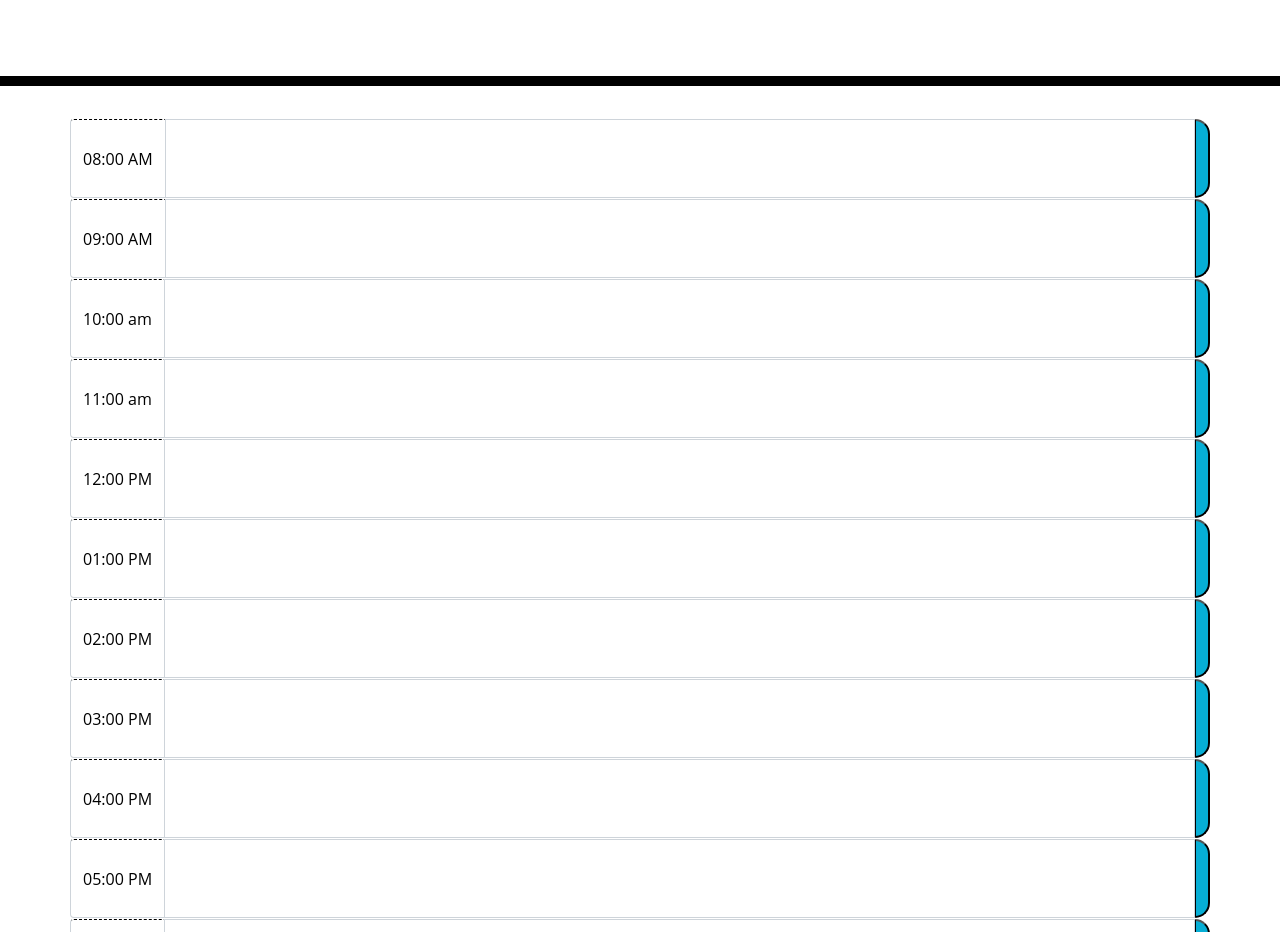
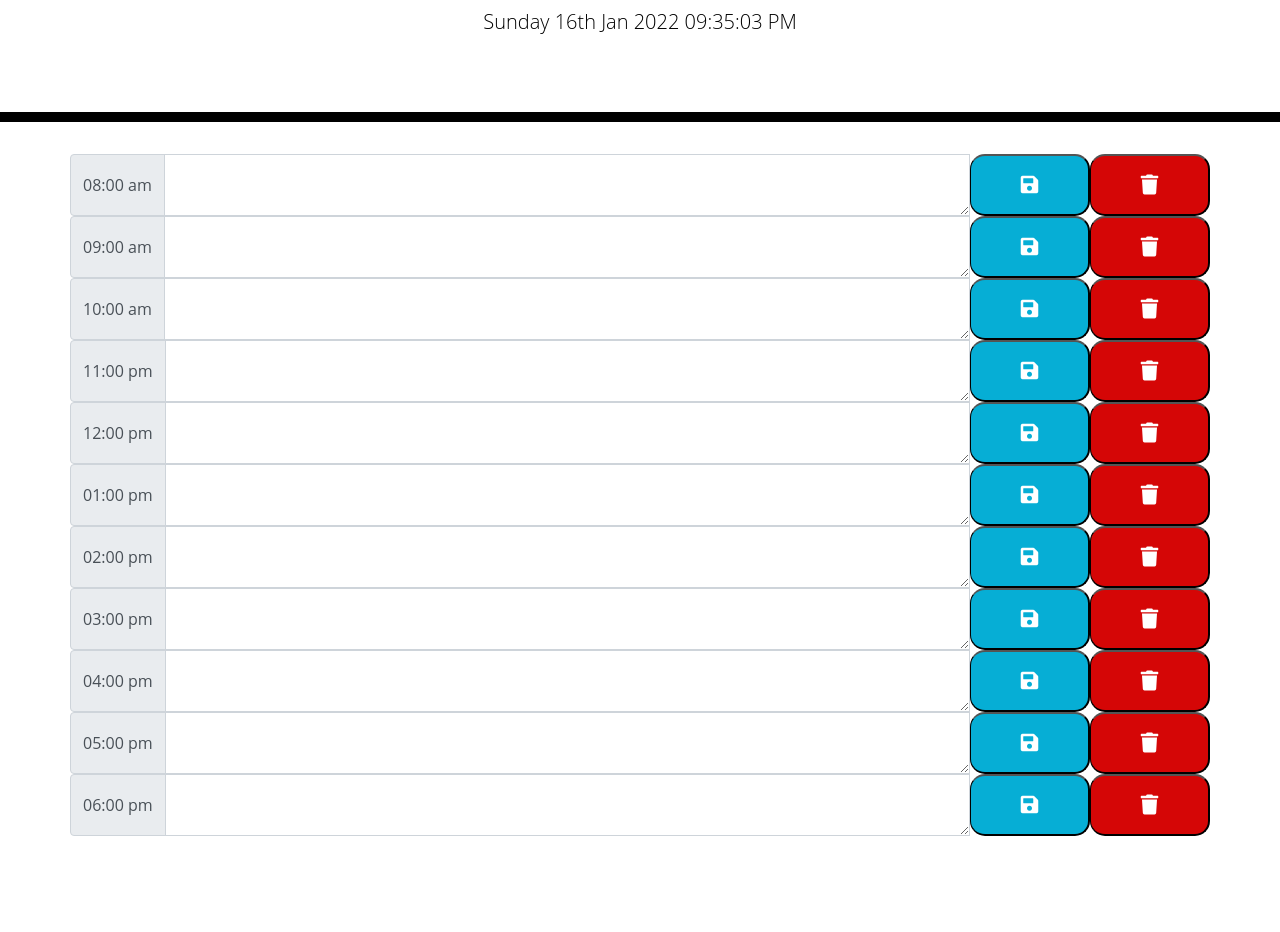
Before and after one commit to edavis56/Homework-Five, a plain HTML site: page index.html in a window 1280 px wide. Shown: the part 182-1114 px from the top of the page. After the commit the page ends 1018 px from the top, so only its background shows below. Drawn offline with nearby package versions, Linux system fonts and the light colour scheme.

Commit message:
Update to HW files

```diff
--- a/assets/style.css
+++ /dev/null
@@ -1,71 +0,0 @@
-body {
-  font-family: 'Open Sans', sans-serif;
-  font-size: 16px;
-  line-height: 1;
-}
-
-textarea {
-  background: transparent;
-  border: none;
-  resize: none;
-  color: #000000;
-  border-left: 1px solid black;
-  padding: 10px;
-}
-
-.jumbotron {
-  text-align: center;
-  background-color: transparent;
-  color: black;
-  border-radius: 0;
-  border-bottom: 10px solid black;
-}
-
-.description {
-  white-space: pre-wrap;
-}
-
-.time-block {
-  text-align: center;
-  border-radius: 15px;
-}
-
-.row {
-  white-space: pre-wrap;
-  height: 80px;
-  border-top: 1px solid white;
-}
-
-.hour {
-  background-color: #ffffff;
-  color: #000000;
-  border-top: 1px dashed #000000;
-}
-
-.past {
-  background-color: #d3d3d3;
-  color: white;
-}
-
-.present {
-  background-color: #ff6961;
-  color: white;
-}
-
-.future {
-  background-color: #77dd77;
-  color: white;
-}
-
-.saveBtn {
-  border-left: 1px solid black;
-  border-top-right-radius: 15px;
-  border-bottom-right-radius: 15px;
-  background-color: #06aed5;
-  color: white;
-}
-
-.saveBtn i:hover {
-  font-size: 20px;
-  transition: all 0.3s ease-in-out;
-}
--- a/index.html
+++ b/index.html
@@ -4,14 +4,17 @@
     <meta charset="UTF-8" />
     <meta name="viewport" content="width=device-width, initial-scale=1.0" />
     <meta http-equiv="X-UA-Compatible" content="ie=edge" />
-    <!--Link to bootstrap-->
+    <!--Here is where I am pulling iln bootstrap & font awesome-->
     <link
       rel="stylesheet"
       href="https://stackpath.bootstrapcdn.com/bootstrap/4.3.1/css/bootstrap.min.css"
     />
+    <link
+      rel="stylesheet"
+      href="https://use.fontawesome.com/releases/v5.8.1/css/all.css"
+    />
+    <link rel="stylesheet" href="style.css" />
 
-    <!--Link to local CSS file-->
-    <link rel="stylesheet" href="assets/style.css" />
     <title>Work Day Scheduler</title>
   </head>
 
@@ -20,27 +23,29 @@
       <h1 class="display-3">Work Day Scheduler</h1>
       <p class="lead">A simple calendar app for scheduling your work day</p>
       <p id="currentDay" class="lead"></p>
+
     </header>
     <div class="container">
-      <!-- Timeblocks go here
-      These timeblocks are created using-->
+      <!-- These are the different time sections for the day -->
       <div class="row">
         <div class="input-group">
           <div class="input-group-prepend">
-            <span class="input-group-text hour">08:00 AM </span>
+            <span class="input-group-text hour">08:00 am </span>
           </div>
-          <textarea class="form-control" aria-label="With textarea" id="8AM"></textarea>
-          <button type="button" class="saveBtn"></button>
+          <textarea class="form-control" aria-label="With textarea" id="8am"></textarea>
+          <button type="button" class="saveBtn"><i class="fas fa-save"></i></button>
+          <button type="button" class="deleBtn"><i class="fas fa-trash"></i></button>
         </div>
       </div>
 
       <div class="row">
         <div class="input-group">
           <div class="input-group-prepend">
-            <span class="input-group-text hour">09:00 AM </span>
+            <span class="input-group-text hour">09:00 am </span>
           </div>
-          <textarea class="form-control" aria-label="With textarea" id="9AM"></textarea>
-          <button type="button" class="saveBtn"></button>
+          <textarea class="form-control" aria-label="With textarea" id="10am"></textarea>
+          <button type="button" class="saveBtn"><i class="fas fa-save"></i></button>
+          <button type="button" class="deleBtn"><i class="fas fa-trash"></i></button>
         </div>
       </div>
 
@@ -49,94 +54,105 @@
           <div class="input-group-prepend">
             <span class="input-group-text hour">10:00 am </span>
           </div>
-          <textarea class="form-control" aria-label="With textarea" id="10AM"></textarea>
-          <button type="button" class="saveBtn"></button>
+          <textarea class="form-control" aria-label="With textarea" id="11am"></textarea>
+          <button type="button" class="saveBtn"><i class="fas fa-save"></i></button>
+          <button type="button" class="deleBtn"><i class="fas fa-trash"></i></button>
         </div>
       </div>
 
       <div class="row">
         <div class="input-group">
           <div class="input-group-prepend">
-            <span class="input-group-text hour">11:00 am </span>
+            <span class="input-group-text hour">11:00 pm </span>
           </div>
-          <textarea class="form-control" aria-label="With textarea" id="11AM"></textarea>
-          <button type="button" class="saveBtn"></button>
+          <textarea class="form-control" aria-label="With textarea" id="11am"></textarea>
+          <button type="button" class="saveBtn"><i class="fas fa-save"></i></button>
+          <button type="button" class="deleBtn"><i class="fas fa-trash"></i></button>
         </div>
       </div>
 
       <div class="row">
         <div class="input-group">
           <div class="input-group-prepend">
-            <span class="input-group-text hour">12:00 PM </span>
+            <span class="input-group-text hour">12:00 pm </span>
           </div>
-          <textarea class="form-control" aria-label="With textarea" id="12PM"></textarea>
-          <button type="button" class="saveBtn"></button>
+          <textarea class="form-control" aria-label="With textarea" id="13pm"></textarea>
+          <button type="button" class="saveBtn"><i class="fas fa-save"></i></button>
+          <button type="button" class="deleBtn"><i class="fas fa-trash"></i></button>
         </div>
       </div>
 
       <div class="row">
         <div class="input-group">
           <div class="input-group-prepend">
-            <span class="input-group-text hour">01:00 PM </span>
+            <span class="input-group-text hour">01:00 pm </span>
           </div>
-          <textarea class="form-control" aria-label="With textarea" id="1PM"></textarea>
-          <button type="button" class="saveBtn"></button>
+          <textarea class="form-control" aria-label="With textarea" id="14pm"></textarea>
+          <button type="button" class="saveBtn"><i class="fas fa-save"></i></button>
+          <button type="button" class="deleBtn"><i class="fas fa-trash"></i></button>
         </div>
       </div>
 
       <div class="row">
         <div class="input-group">
           <div class="input-group-prepend">
-            <span class="input-group-text hour">02:00 PM </span>
+            <span class="input-group-text hour">02:00 pm </span>
           </div>
-          <textarea class="form-control" aria-label="With textarea" id="2PM"></textarea>
-          <button type="button" class="saveBtn"></button>
+          <textarea class="form-control" aria-label="With textarea" id="15pm"></textarea>
+          <button type="button" class="saveBtn"><i class="fas fa-save"></i></button>
+          <button type="button" class="deleBtn"><i class="fas fa-trash"></i></button>
         </div>
       </div>
 
       <div class="row">
         <div class="input-group">
           <div class="input-group-prepend">
-            <span class="input-group-text hour">03:00 PM </span>
+            <span class="input-group-text hour">03:00 pm </span>
           </div>
-          <textarea class="form-control" aria-label="With textarea" id="3PM"></textarea>
-          <button type="button" class="saveBtn"></button>
+          <textarea class="form-control" aria-label="With textarea" id="16pm"></textarea>
+          <button type="button" class="saveBtn"><i class="fas fa-save"></i></button>
+          <button type="button" class="deleBtn"><i class="fas fa-trash"></i></button>
         </div>
       </div>
 
       <div class="row">
         <div class="input-group">
           <div class="input-group-prepend">
-            <span class="input-group-text hour">04:00 PM </span>
+            <span class="input-group-text hour">04:00 pm </span>
           </div>
-          <textarea class="form-control" aria-label="With textarea" id="4PM"></textarea>
-          <button type="button" class="saveBtn"></button>
+          <textarea class="form-control" aria-label="With textarea" id="17pm"></textarea>
+          <button type="button" class="saveBtn"><i class="fas fa-save"></i></button>
+          <button type="button" class="deleBtn"><i class="fas fa-trash"></i></button>
         </div>
       </div>
 
       <div class="row">
         <div class="input-group">
           <div class="input-group-prepend">
-            <span class="input-group-text hour">05:00 PM </span>
+            <span class="input-group-text hour">05:00 pm </span>
           </div>
-          <textarea class="form-control" aria-label="With textarea" id="5PM"></textarea>
-          <button type="button" class="saveBtn"></button>
+          <textarea class="form-control" aria-label="With textarea" id="18pm"></textarea>
+          <button type="button" class="saveBtn"><i class="fas fa-save"></i></button>
+          <button type="button" class="deleBtn"><i class="fas fa-trash"></i></button>
         </div>
       </div>
 
       <div class="row">
         <div class="input-group">
           <div class="input-group-prepend">
-            <span class="input-group-text hour">06:00 PM </span>
+            <span class="input-group-text hour">06:00 pm </span>
           </div>
-          <textarea class="form-control" aria-label="With textarea" id="6PM"></textarea>
-          <button type="button" class="saveBtn"></button>
+          <textarea class="form-control" aria-label="With textarea" id="19pm"></textarea>
+          <button type="button" class="saveBtn"><i class="fas fa-save"></i></button>
+          <button type="button" class="deleBtn"><i class="fas fa-trash"></i></button>
         </div>
       </div>
+
     </div>
 
+    <!--These are my sources for jquery & moment.js-->
     <script src="https://code.jquery.com/jquery-3.4.1.min.js"></script>
-    <script src="https://cdnjs.cloudflare.com/ajax/libs/jquery/3.2.1/jquery.min.js"></script>
-    <script src="https://cdnjs.cloudflare.com/ajax/libs/moment.js/2.24.0/moment.min.js"></script>
+    <script src="https://cdnjs.cloudflare.com/ajax/libs/moment.js/2.27.0/moment.min.js"></script>
+    <script src="script.js"></script>
   </body>
 </html>
--- /dev/null
+++ b/script.js
@@ -0,0 +1,83 @@
+// This is where moment.js source is being used to setup a variable for the date and time
+var currentDate = moment().format('dddd') + " " + moment().format("Do MMM YYYY");
+
+//This setup an interval to repeat a function every second to update the variable created above
+var timeInterval = setInterval(function() {
+  var now = moment();
+  //This is updating the html id with the current
+  $('#currentDay').html(currentDate + " " + now.format('hh:mm:ss A'));
+}, 1000);
+
+
+// These variables will be used late to update the html
+var eightAm = $('#8am');
+var nineAm = $("#9am");
+var tenAm = $("#10am");
+var elevenAm = $("#11am");
+var twelvePm = $("#12pm");
+var onePm = $("#1pm");
+var twoPm = $("#2pm");
+var threePm = $("#3pm");
+var fourPm = $("#4pm");
+var fivePm = $("#5pm");
+var sixPm = $("#6pm");
+
+function initPage() {
+
+  var init8 = JSON.parse(localStorage.getItem("08:00 am"));
+  eightAm.val(init8);
+
+  var init9 = JSON.parse(localStorage.getItem("09:00 am"))
+  nineAm.val(init9);
+
+  var init10 = JSON.parse(localStorage.getItem("10:00 am"))
+  elevenAm.val(init10);
+
+  var init11 = JSON.parse(localStorage.getItem("11:00 pm"))
+  twelvePm.val(init11);
+
+  var init12 = JSON.parse(localStorage.getItem("12:00 pm"))
+  onePm.val(init12);
+
+  var init1 = JSON.parse(localStorage.getItem("01:00 pm"))
+  twoPm.val(init1);
+
+  var init2 = JSON.parse(localStorage.getItem("02:00 pm"))
+  threePm.val(init2);
+
+  var init3 = JSON.parse(localStorage.getItem("03:00 pm"))
+  fourPm.val(init3);
+
+  var init4 = JSON.parse(localStorage.getItem("04:00 pm"))
+  fivePm.val(init4);
+
+  var init5 = JSON.parse(localStorage.getItem("05:00 pm"))
+  sixPm.val(init5);
+
+  var init7 = JSON.parse(localStorage.getItem("06:00 pm"))
+  sixPm.val(init7);
+}
+
+
+
+$(document).ready(function(){
+  initPage()
+
+  // This sets up the save function, place the input to the local storage to be recalled later
+  $(".saveBtn").on("click", function(){
+    userInput = $(this).siblings(".form-control").val().trim();
+    console.log(userInput);
+    hourSpan = $(this).siblings(".input-group-prepend").text().trim();
+    console.log(hourSpan);
+    localStorage.setItem(hourSpan, JSON.stringify(userInput));
+
+  })
+  // This is the function for the delete button to clear the input
+  $(".deleBtn").on("click", function(){
+    userInput = $(this).siblings(".form-control").val().trim();
+    hourSpan = $(this).siblings(".input-group-prepend").text().trim();
+    localStorage.clear(hourSpan, JSON.stringify(userInput));
+    initPage()
+  })
+
+});
--- /dev/null
+++ b/style.css
@@ -0,0 +1,38 @@
+body {
+  font-family: 'Open Sans', sans-serif;
+  font-size: 16px;
+  line-height: 1;
+}
+
+.jumbotron {
+  text-align: center;
+  background-color: transparent;
+  color: black;
+  border-radius: 0;
+  border-bottom: 10px solid black;
+}
+
+.saveBtn {
+  border-left: 1px solid black;
+  border-radius: 15px;
+  border-radius: 15px;
+  background-color: #06AED5;
+  color: white;
+  width: 120px;
+  font-size: 20px;
+}
+
+.deleBtn {
+  border-left: 1px solid black;
+  border-radius: 15px;
+  border-radius: 15px;
+  background-color: #d50606;
+  color: white;
+  width: 120px;
+  font-size: 20px;
+}
+
+i:hover {
+  font-size: 40px;
+  transition: all .3s ease-in-out;
+}
```
Also changed, not shown: assets/script.js (deleted, +0 -61 lines), images/AcceptanceCriteria.jpg (deleted), images/TimeBlocks.jpg (deleted).
